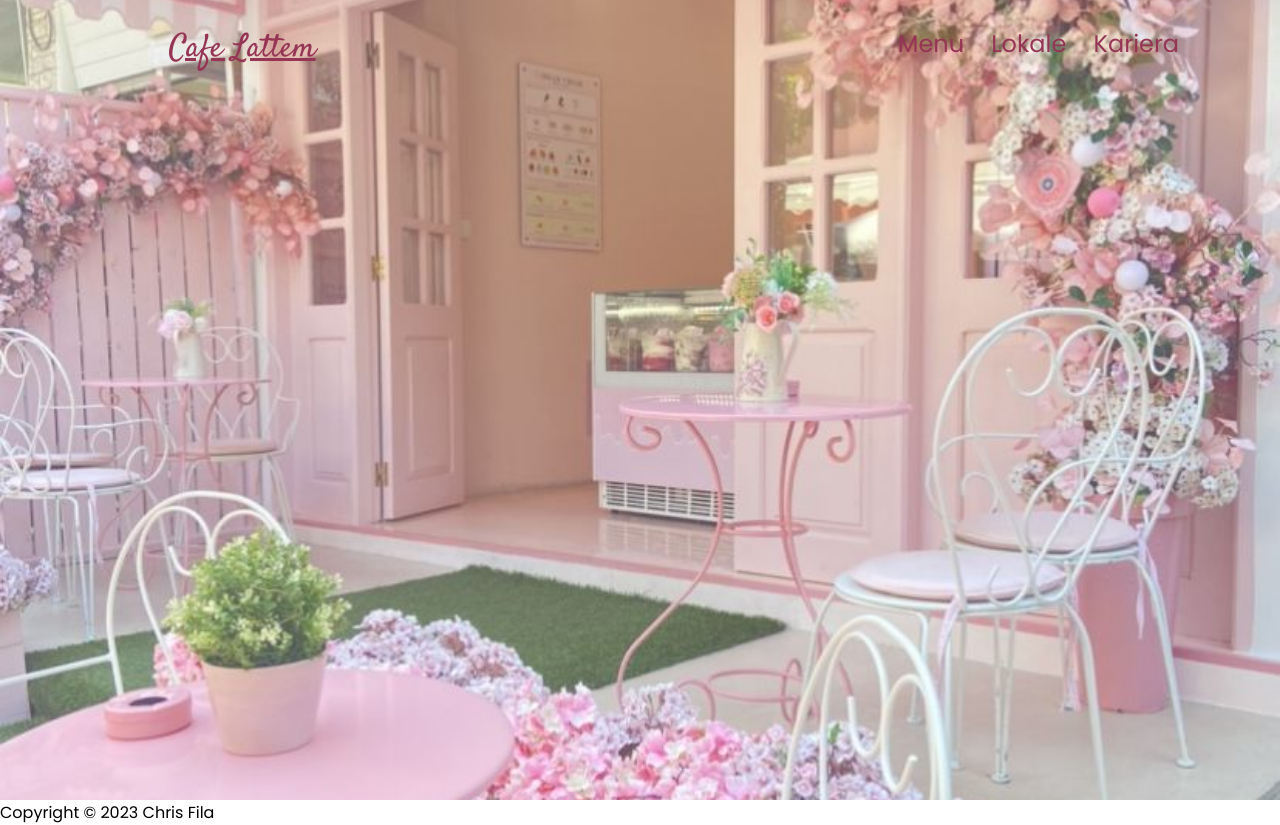
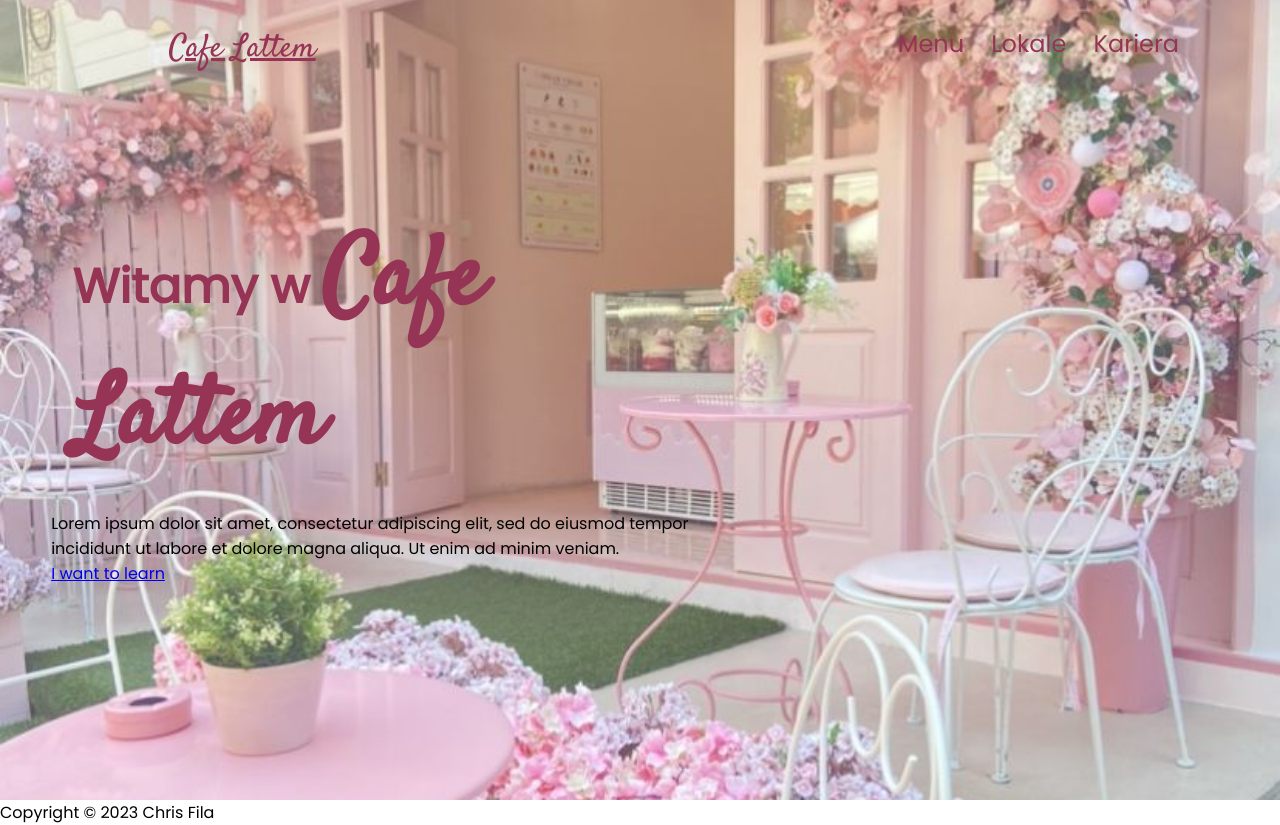
Before and after one commit to krzysztoffila/cafe-lattem, a website: page src/index.html in a window 1280 px wide. Drawn offline with Linux system fonts and the light colour scheme.

Commit message:
add hero content

```diff
--- a/src/index.html
+++ b/src/index.html
@@ -15,10 +15,9 @@
 
 <body>
   <header class="hero">
-    <div class="hero__container">
+    <div class="hero__container container__row">
       <div class="hero__logo">
-        <!-- <img class="hero__logo__image" src="" alt="logo" width="25px" height="25px"> -->
-        <a href="#" class="hero__logo__content">Cafe Lattem</a>
+        <a href="#" class="hero__logo__cafe">Cafe Lattem</a>
       </div>
       <nav class="hero__menu">
         <ul class="hero__menu__list">
@@ -28,6 +27,12 @@
         </ul>
       </nav>
     </div>
+    <div class="hero__text">
+      <h1>Witamy w <span class="hero__logo__cafe">Cafe Lattem</span></h1>
+      <p>Lorem ipsum dolor sit amet, consectetur adipiscing elit, sed do eiusmod tempor incididunt ut labore
+        et dolore magna aliqua. Ut enim ad minim veniam.</p>
+      <a href="#" class="btn">I want to learn</a>
+    </div>
   </header>
   <p><small>Copyright © 2023 Chris Fila</small></p>
 </body>
--- a/src/sass/style.scss
+++ b/src/sass/style.scss
@@ -33,38 +33,46 @@
 
 /* HEADER */
 header {
-  background-image: url("/images/garden.jpg");
+  background-image: url("/src/images/garden.jpg");
   background-repeat: no-repeat;
   background-position: center;
   background-size: cover;
   height: 100vh;
 }
 
+.container__row {
+  display: flex;
+}
+
 .hero {
   padding: 2% 4%;
-  // display: flex;
-  // justify-content: space-between;
-  // height: 100vh;
+  // position: relative;
 }
 
 .hero__container {
   width: 80%;
   max-width: 1240px;
   margin: 0 auto;
-  display: flex;
   justify-content: space-between;
 }
 
-// .hero__logo {
-//   display: inline-block;
-//   line-height: 2em;
-// }
+.hero__text {
+  width: 60%;
+  padding: 10% 0;
+}
 
-// .hero__logo__image {
-//   background-color: #fff;
-// }
+span .hero__logo__cafe {
+  font-size: 3em;
+}
 
-.hero__logo__content {
+.hero__text h1 {
+  font-size: 3em;
+  padding: 3%;
+  margin: 0 auto;
+  color: $color-primary-4;
+}
+
+.hero__logo__cafe {
   color: #963455;
   font-family: $satisfy;
   font-size: 2em;
```
Also changed, not shown: src/css/style.css, 1 other file.
